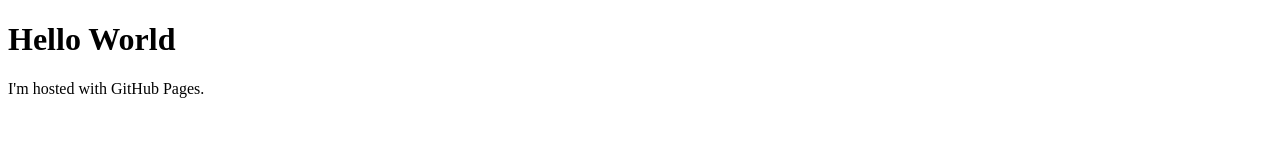
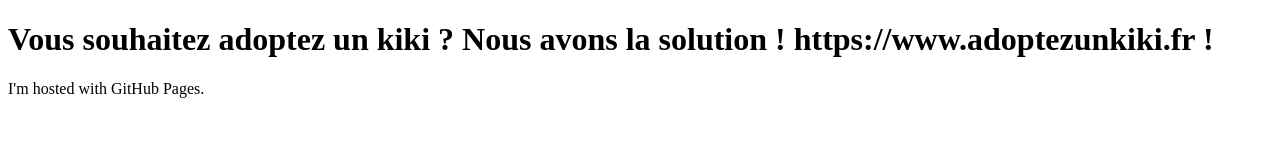
Before and after one commit to Nerroo/Nerroo.github.io, a plain HTML site: page index.html in a window 1280 px wide. Drawn offline with Linux system fonts and the light colour scheme.

Commit message:
cname delete

```diff
--- a/index.html
+++ b/index.html
@@ -1,10 +1,10 @@
 <!DOCTYPE html>
 <html>
   <head>
-    <title>Nerroo.github.io</title>
+    <title>Adoptez un kiki</title>
   </head>
   <body>
-    <h1>Hello World</h1>
+    <h1>Vous souhaitez adoptez un kiki ? Nous avons la solution ! https://www.adoptezunkiki.fr !</h1>
     <p>I'm hosted with GitHub Pages.</p>
   </body>
 </html>
```
Also changed, not shown: 1 other file.
